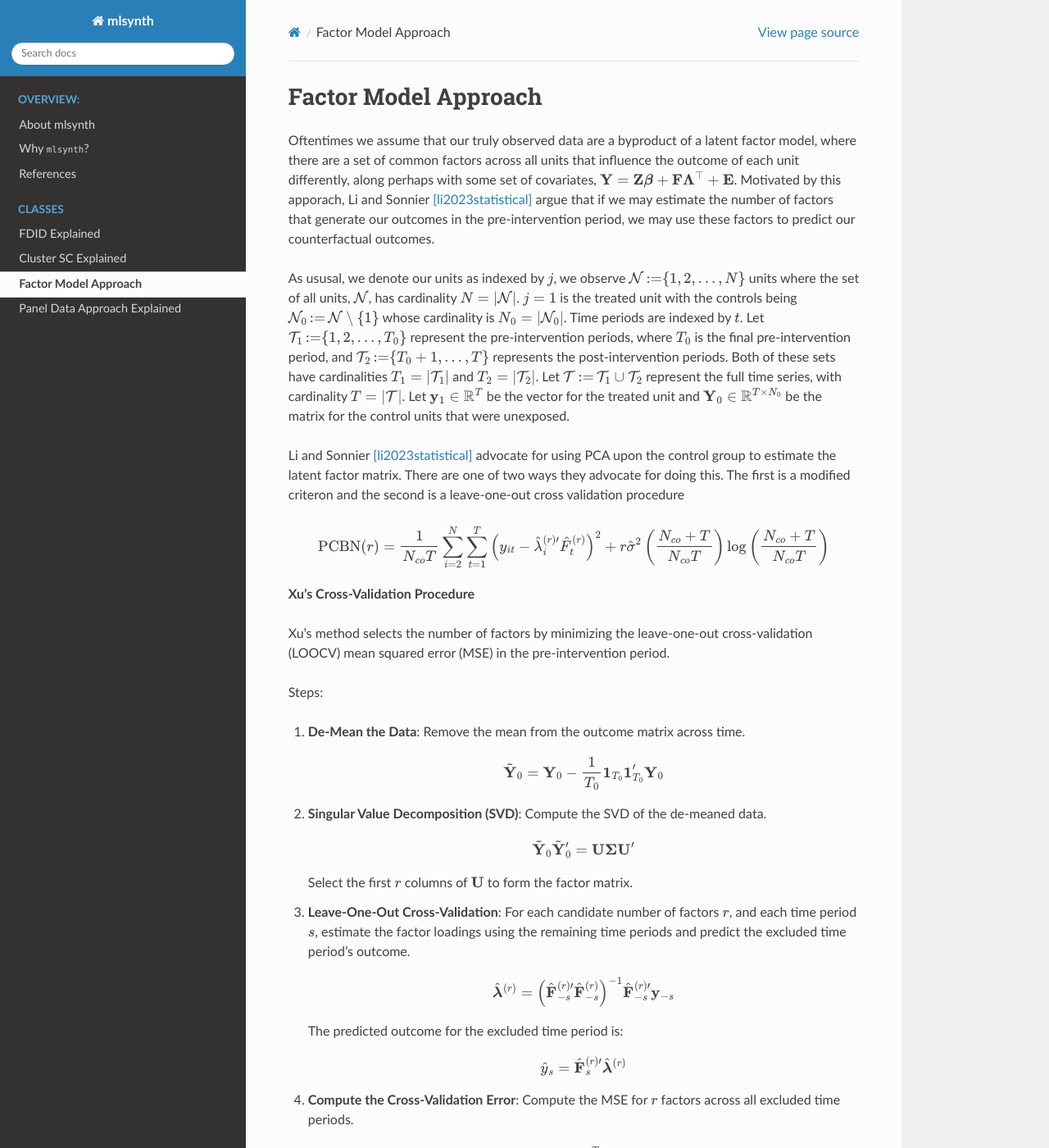
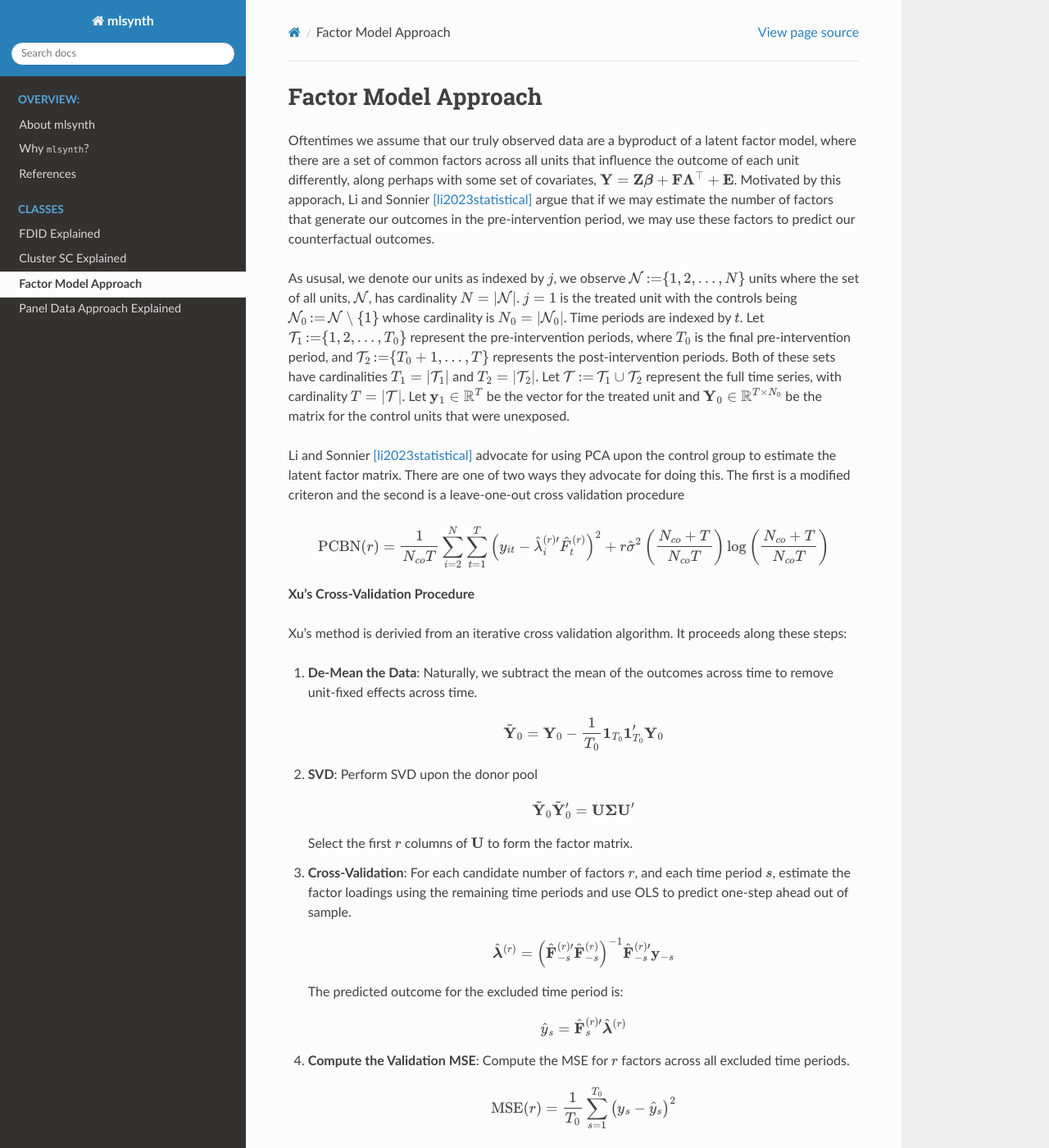
Before and after one commit to jgreathouse9/mlsynth, a Sphinx documentation site: the page built from docs/fma.rst, in a window 1280 px wide and 1400 px high. Shown: the whole window at 82% size. Built offline with Sphinx 7.4.7 and the Read the Docs theme 3.1.0, drawn with Linux system fonts in a browser that asks for light colours; pages that are not in the unit, such as notebooks, are missing from menus.

Commit message:
Update fma.rst

```diff
--- a/docs/fma.rst
+++ b/docs/fma.rst
@@ -18,18 +18,15 @@ Li and Sonnier [li2023statistical]_ advocate for using PCA upon the control grou
 
 **Xu's Cross-Validation Procedure**
 
-Xu's method selects the number of factors by minimizing the leave-one-out
-cross-validation (LOOCV) mean squared error (MSE) in the pre-intervention period.
+Xu's method is derivied from an iterative cross validation algorithm. It proceeds along these steps:
 
-Steps:
-
-1. **De-Mean the Data**: Remove the mean from the outcome matrix across time.
+1. **De-Mean the Data**: Naturally, we subtract the mean of the outcomes across time to remove unit-fixed effects across time.
 
    .. math::
 
       \tilde{\mathbf{Y}}_0 = \mathbf{Y}_0 - \frac{1}{T_0} \mathbf{1}_{T_0} \mathbf{1}_{T_0}' \mathbf{Y}_0
 
-2. **Singular Value Decomposition (SVD)**: Compute the SVD of the de-meaned data.
+2. **SVD**: Perform SVD upon the donor pool
 
    .. math::
 
@@ -37,9 +34,7 @@ Steps:
 
    Select the first :math:`r` columns of :math:`\mathbf{U}` to form the factor matrix.
 
-3. **Leave-One-Out Cross-Validation**: For each candidate number of factors
-   :math:`r`, and each time period :math:`s`, estimate the factor loadings
-   using the remaining time periods and predict the excluded time period's outcome.
+3. **Cross-Validation**: For each candidate number of factors  :math:`r`, and each time period :math:`s`, estimate the factor loadings using the remaining time periods and use OLS to predict one-step ahead out of sample.
 
    .. math::
 
@@ -52,7 +47,7 @@ Steps:
 
       \hat{y}_s = \hat{\mathbf{F}}_s^{(r)\prime} \hat{\boldsymbol{\lambda}}^{(r)}
 
-4. **Compute the Cross-Validation Error**: Compute the MSE for :math:`r` factors
+4. **Compute the Validation MSE**: Compute the MSE for :math:`r` factors
    across all excluded time periods.
 
    .. math::
```
